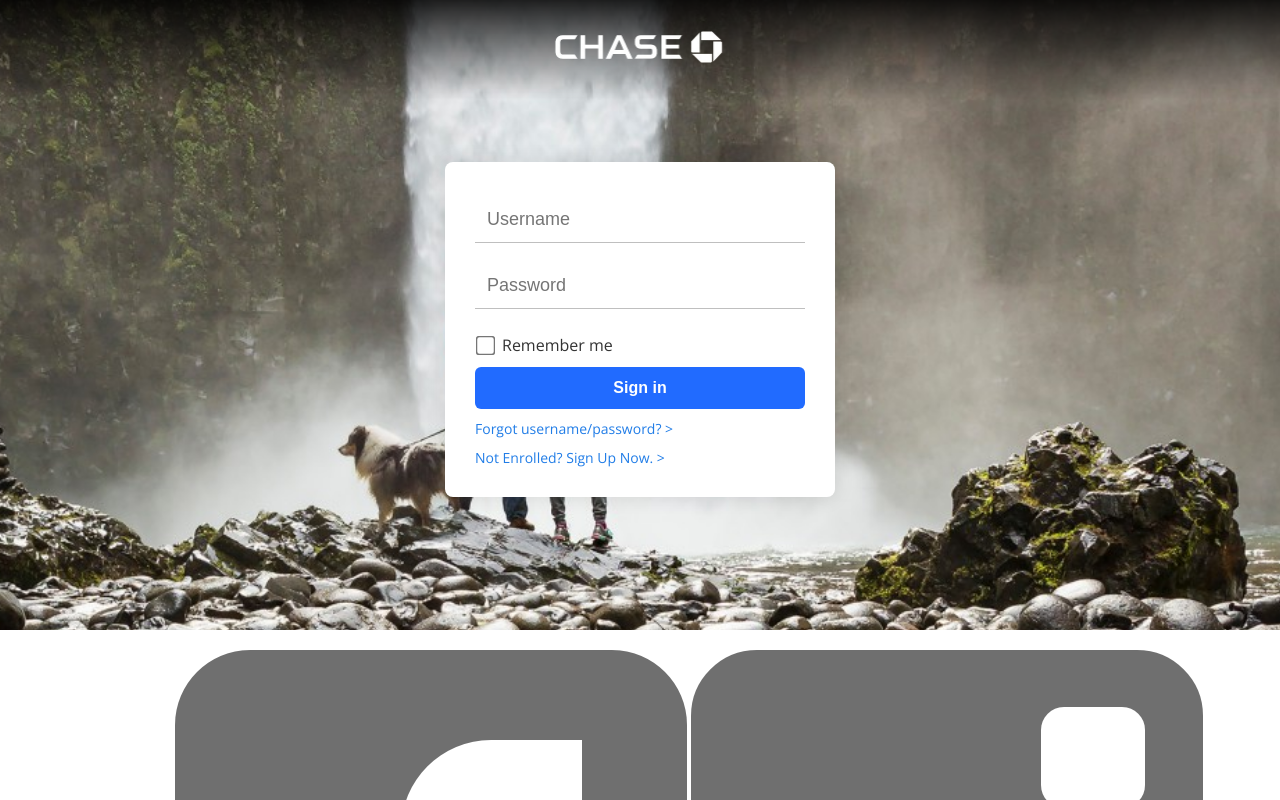
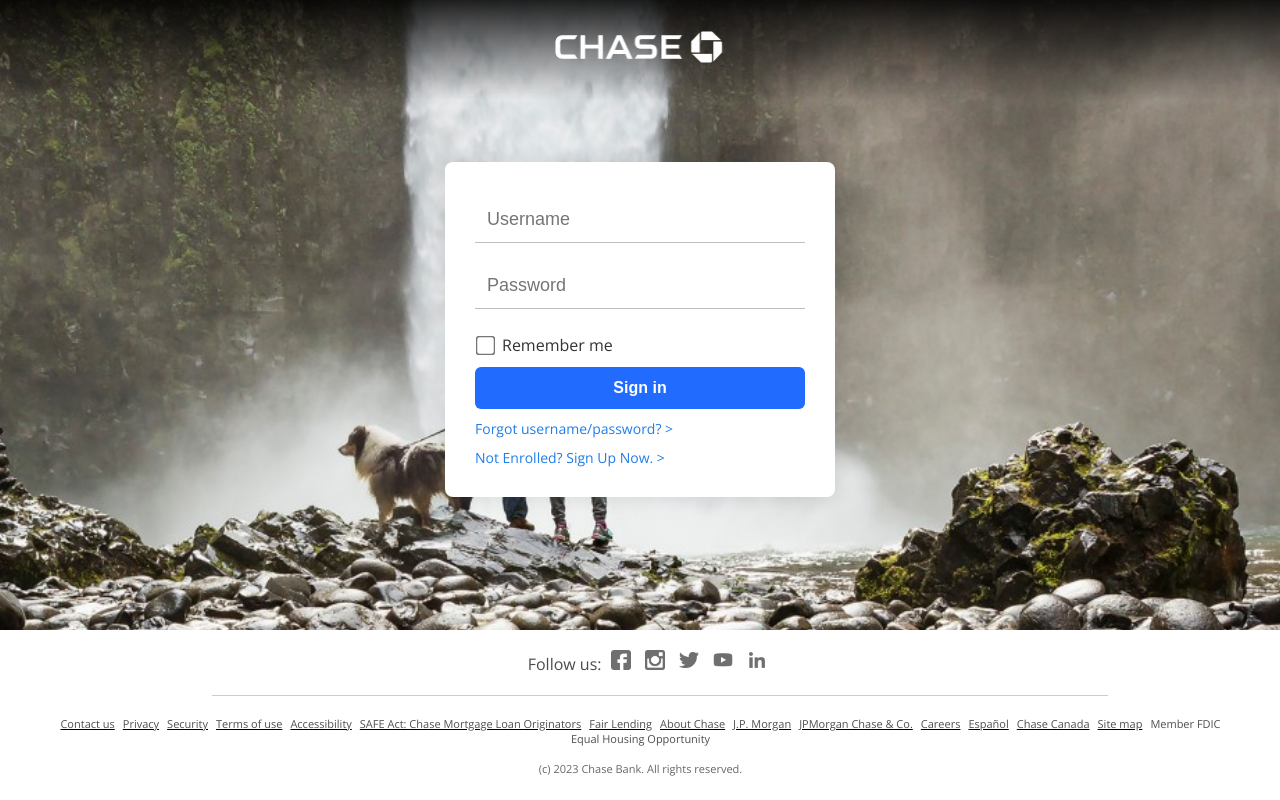
Before and after one commit to serialdavid/TestPage, a plain HTML site: page index.html in a window 1280 px wide. Drawn offline with nearby package versions, Linux system fonts and the light colour scheme.

Commit message:
Update style.css
CSS

```diff
--- a/style.css
+++ b/style.css
@@ -145,6 +145,41 @@
   width: 1px;
 }
 
+.footer-links {
+  margin: 20px auto;
+  text-align: center;
+  display: flex;
+  flex-wrap: wrap;
+  justify-content: center;
+  margin-left: -14px; /* Adjust the margin on the left side */
+  margin-right: 25px; /* Adjust the margin on the right side */
+}
+
+.footer-links a {
+  color: #4f4f4f;
+  text-decoration: none;
+  display: block;
+  margin: 0 4px; /* Adjust the minimum margin between links */
+  font-size: 11px;
+}
+
+.footer-links p {
+  color: #666;
+  margin-top: 15px;
+  font-size: 11px;
+  width: 100%; /* Make sure the paragraph takes up the full width */
+  box-sizing: border-box; /* Include padding and border in the width calculation */
+}
+
+.social-icons a {
+  margin: 0 5px; /* Add margin for spacing between icons */
+}
+
+.social-icons img {
+  width: 20px;
+  height: auto;
+}
+
 .line {
   width: 70%;
   border-top: 1px solid #cccccc; /* Adjust the color of the line */
```
